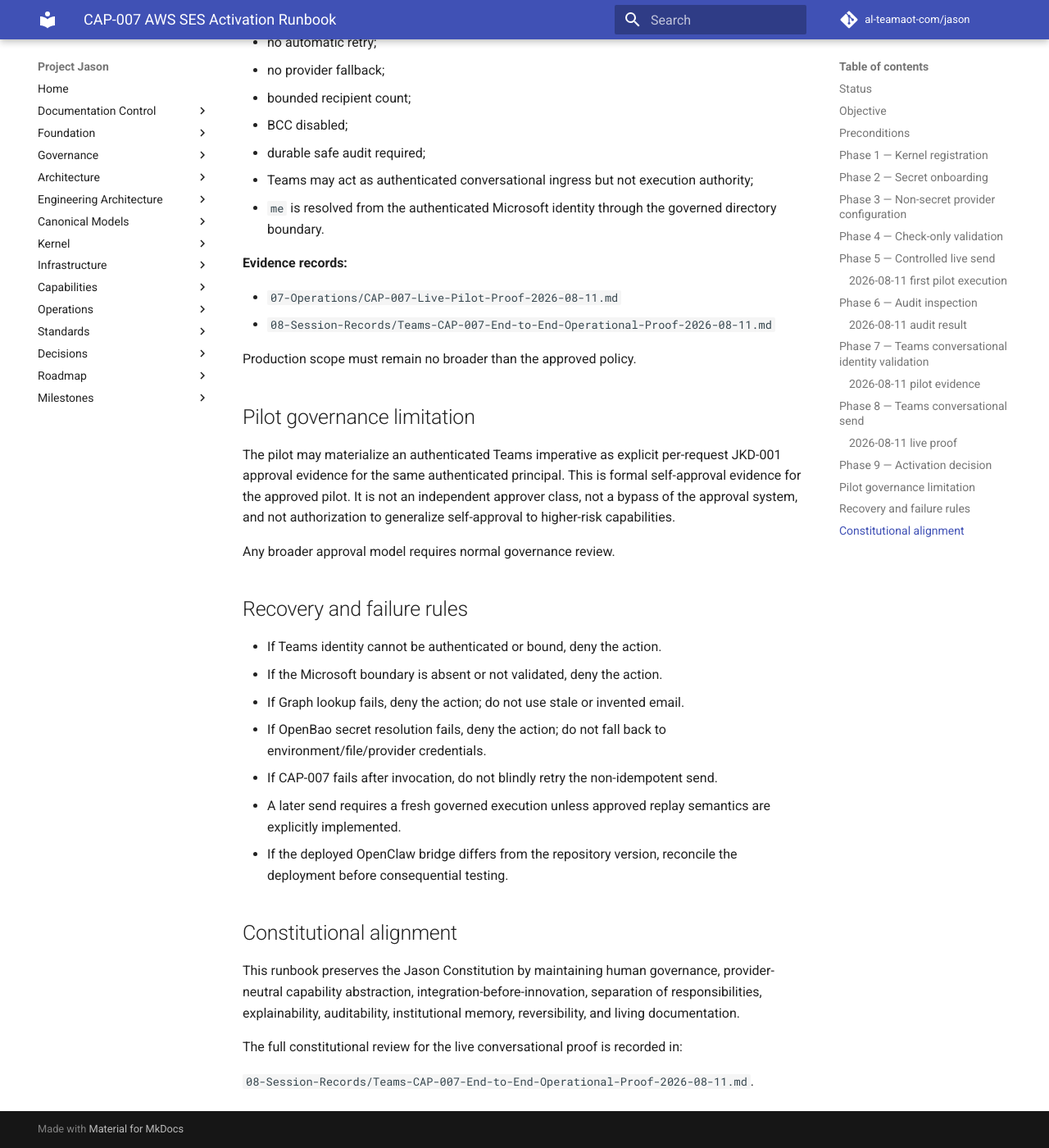
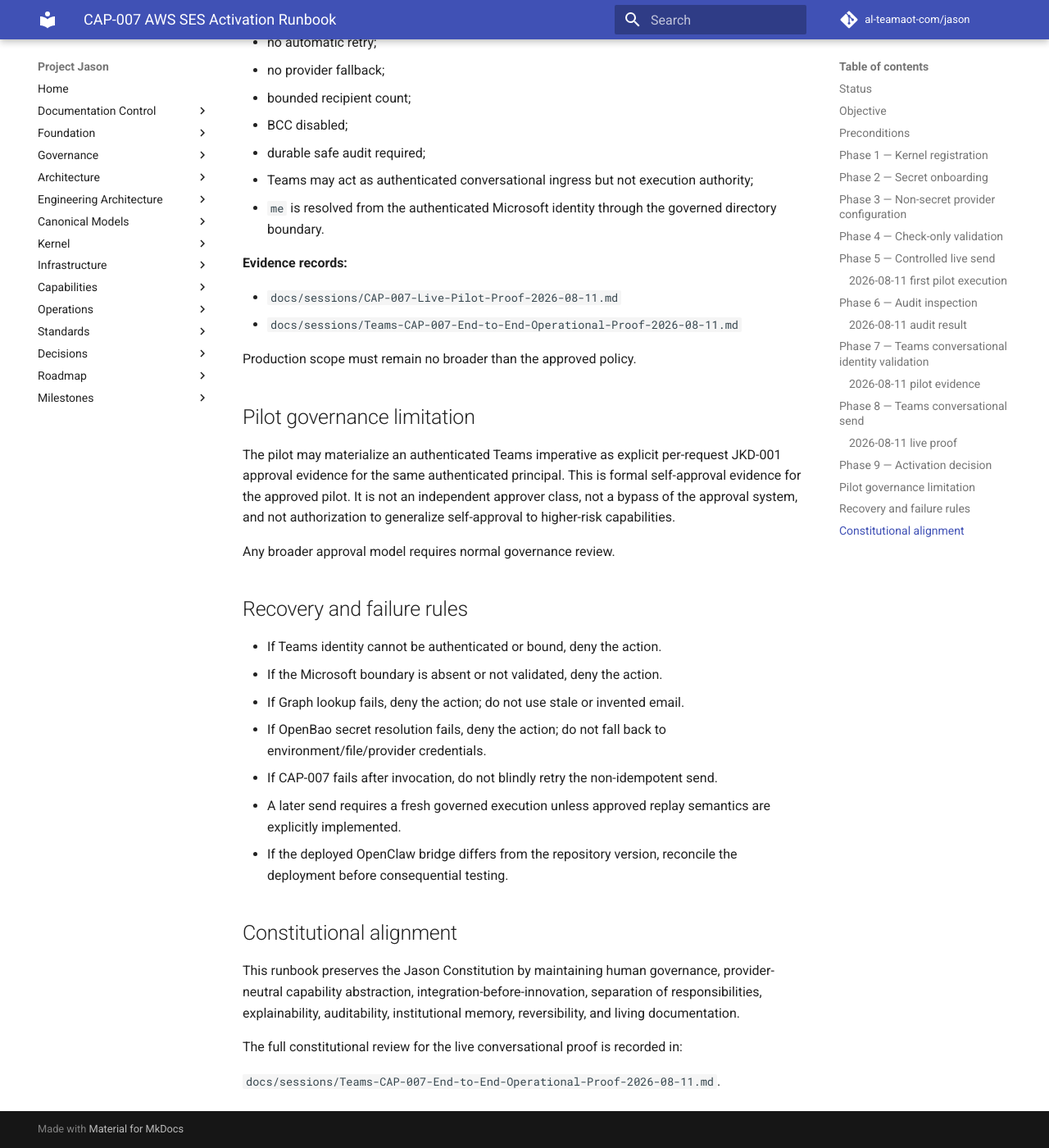
Before and after one commit to al-teamaot-com/jason, an MkDocs documentation site: the page built from docs/operations/CAP-007-AWS-SES-Activation-Runbook.md, in a window 1280 px wide and 1400 px high, scrolled down 7720 px. Shown: the whole window at 82% size. Built offline with MkDocs 1.6.1 and Material for MkDocs 9.7.7, drawn with Linux system fonts in a browser that asks for light colours; comment, search, counter and statistics services are not loaded.

Commit message:
Repair CAP-007 evidence record paths

```diff
--- a/docs/operations/CAP-007-AWS-SES-Activation-Runbook.md
+++ b/docs/operations/CAP-007-AWS-SES-Activation-Runbook.md
@@ -293,8 +293,8 @@
 
 **Evidence records:**
 
-- `07-Operations/CAP-007-Live-Pilot-Proof-2026-08-11.md`
-- `08-Session-Records/Teams-CAP-007-End-to-End-Operational-Proof-2026-08-11.md`
+- `docs/sessions/CAP-007-Live-Pilot-Proof-2026-08-11.md`
+- `docs/sessions/Teams-CAP-007-End-to-End-Operational-Proof-2026-08-11.md`
 
 Production scope must remain no broader than the approved policy.
 
@@ -320,4 +320,4 @@
 
 The full constitutional review for the live conversational proof is recorded in:
 
-`08-Session-Records/Teams-CAP-007-End-to-End-Operational-Proof-2026-08-11.md`.
+`docs/sessions/Teams-CAP-007-End-to-End-Operational-Proof-2026-08-11.md`.
```
